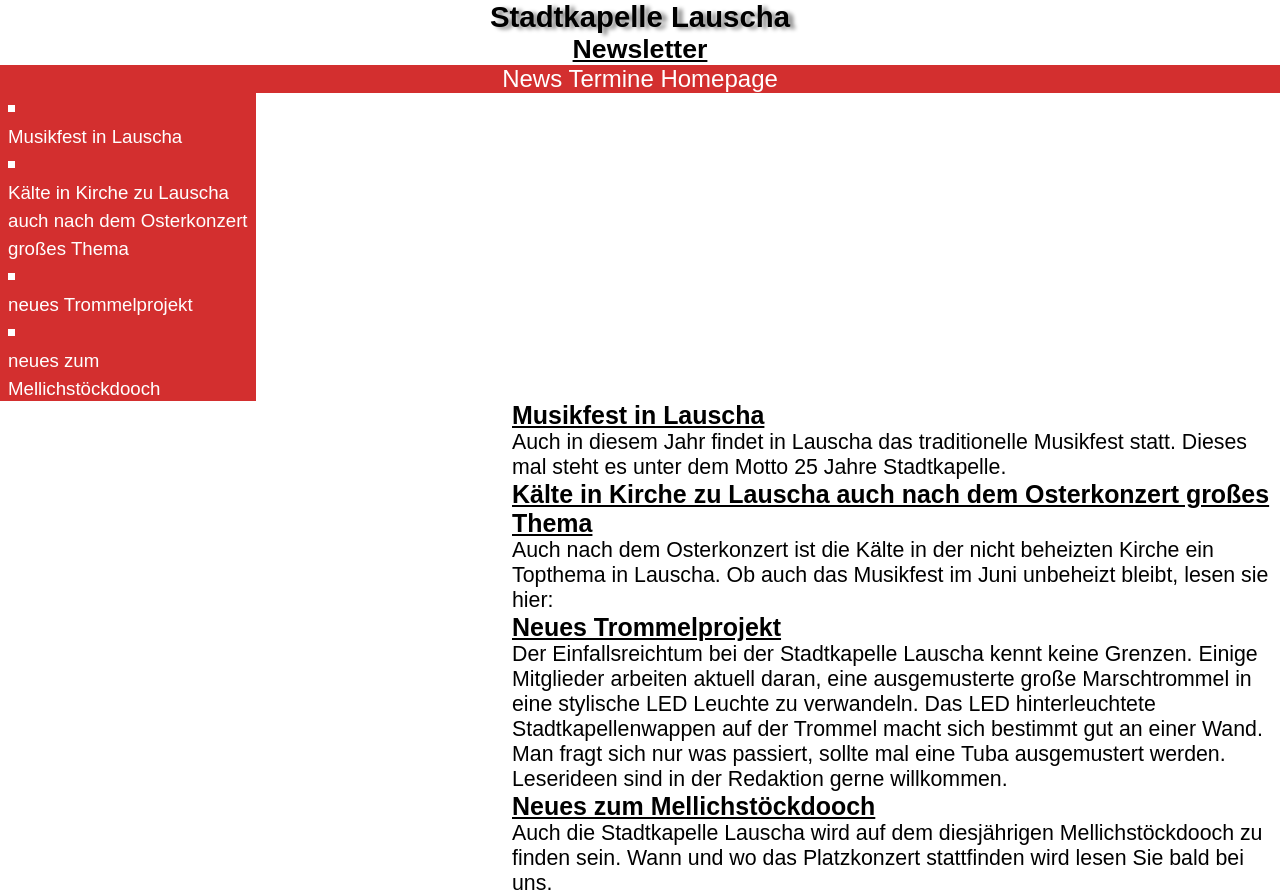
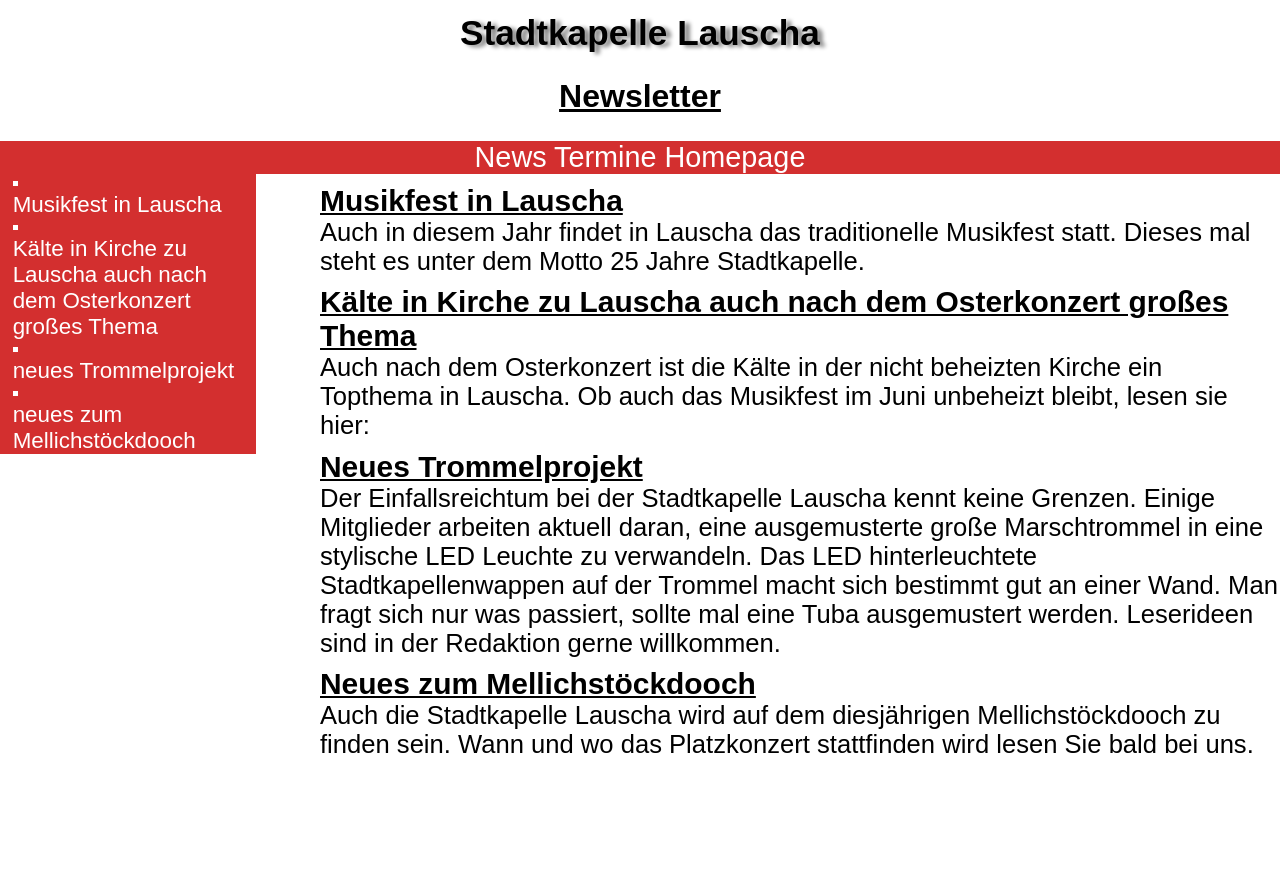
Before and after one commit to kackwiesel/webtech, a plain HTML site: page codes/Übungen/aufgabeHtml52.htm in a window 1280 px wide. After the commit the page ends 800 px from the top, so only its background shows below. Drawn offline with Linux system fonts and the light colour scheme.

Commit message:
something went wrong with asside

```diff
--- a/codes/Übungen/aufgabeHtml52.htm
+++ b/codes/Übungen/aufgabeHtml52.htm
@@ -18,6 +18,7 @@
   <a href="http://www.stadtkapelle-lauscha-ev.de">Homepage</a>
   </nav>
   <aside>
+    <div>
     <li><p><a href="#article_1">Musikfest in Lauscha
     </a></p></li>
     <li><p><a href="#article_2">Kälte in Kirche zu Lauscha auch nach dem Osterkonzert großes Thema
@@ -26,6 +27,7 @@
     </a></p></li>
     <li><p><a href="#article_4">neues zum Mellichstöckdooch
     </a></p></li>
+  </div>
   </aside>
 <main>
   <article>
--- a/codes/Übungen/aufgabeHtml5CSS2.css
+++ b/codes/Übungen/aufgabeHtml5CSS2.css
@@ -1,27 +1,32 @@
-html{
+*{
   box-sizing: border-box;
-}
-*{
-  paddng:0;
+  padding:0;
   margin:0;
+  font-size: 62,5%;
 }
 body{
   background-color: white;
-  font-size: 18pt;
   text-align: center;
   font-family: sans-serif;
 }
-h1{
-  font-size:22pt;
+header{
+  width: 100%;
+}
+header h1{
+  margin-top: 1%;
+  margin-bottom: 2%;
+  font-size:2.2rem;
   text-shadow: 5px 2px 4px grey;
 }
-h2{
-  font-size:20pt;
+header h2{
+  font-size:2rem;
   text-decoration: underline;
 }
 nav{
+  width:100%;
+  margin-top: 2%;
   background-color: #d32f2f;
-  width:100%;
+  font-size: 1.8rem;
 }
 nav a{
   text-decoration: none;
@@ -33,28 +38,34 @@ a:visited{
   color:white;
 }
 aside{
-  background-color: #d32f2f;
+  float:left;
   width:20%;
   height:100%;
+  background-color: #d32f2f;
   text-align: left;
 }
-aside li{
-  margin-left: 8px;
-}
-aside>li>p>a{
-  font-size: 14pt;
-  text-decoration:none;
+aside>div{
+  margin-left: 1%;
 }
 li{
+  margin-left: 4%;
   color:white;
   list-style-type: square;
+}
+aside>div>li>p>a{
+  text-decoration:none;
+  font-size: 1.4rem;
 }
 main{
   float:right;
   background-color: white;
-  width:60%;
-  font-size: 16pt;
+  width:75%;
+  height:100%;
   text-align:left;
+  font-size: 1.6rem;
+}
+article{
+  margin-top: 1%;
 }
 article>h3{
   text-decoration: underline;
```
